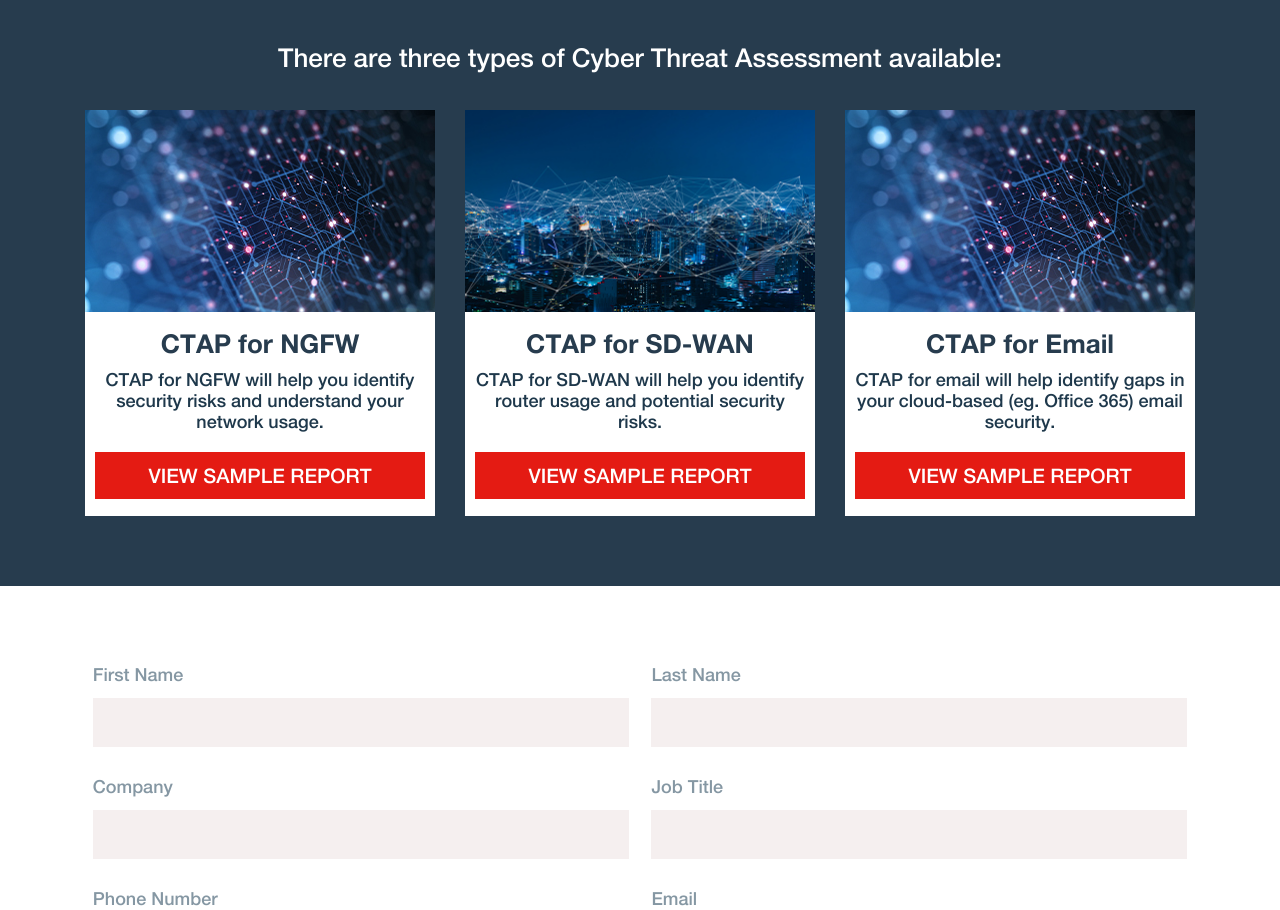
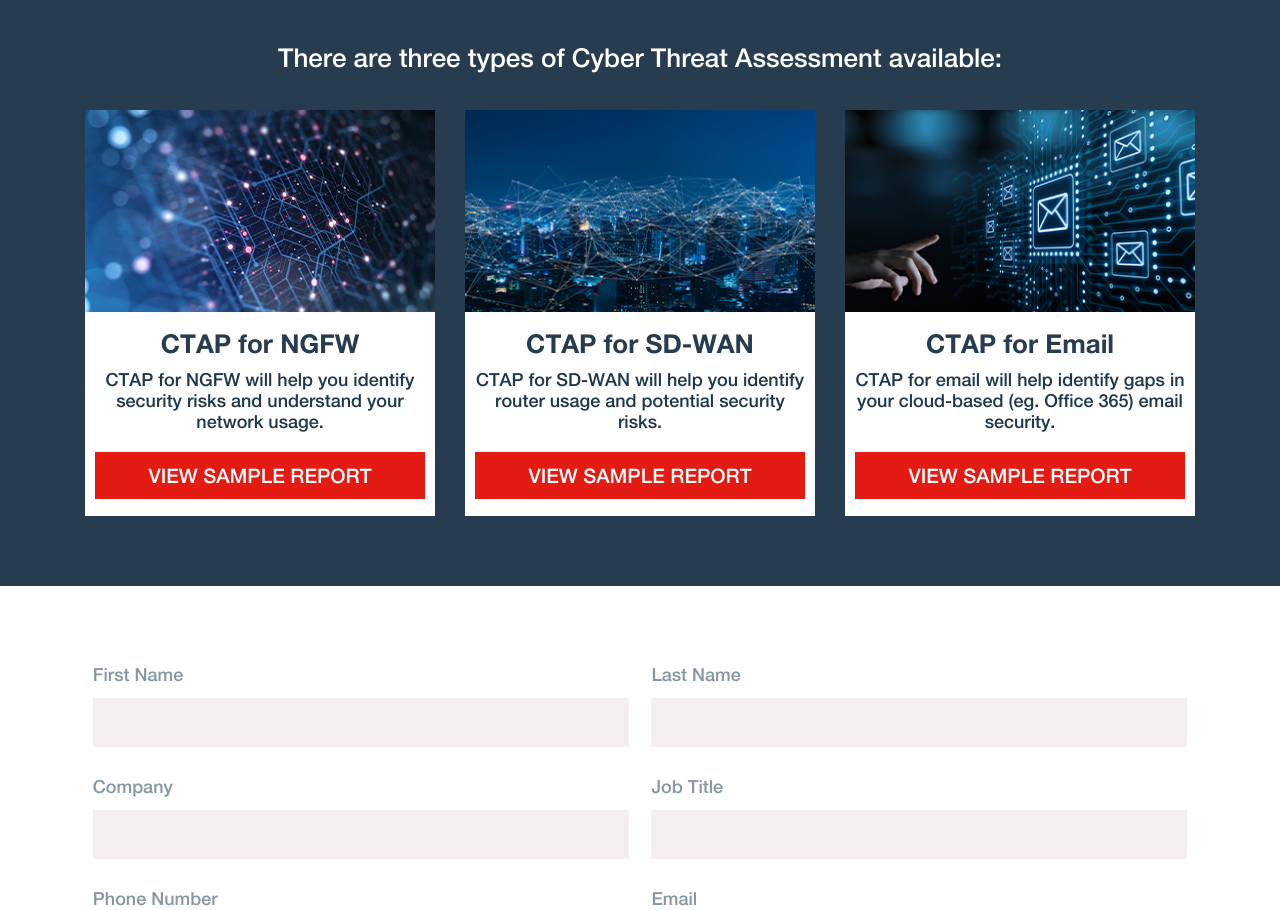
Before and after one commit to thakurayush09/Apc_html, a plain HTML site: page First_landing_paeg/index.html in a window 1280 px wide. Shown: the part 1846-2756 px from the top of the page. Drawn offline with Linux system fonts and the light colour scheme.

Commit message:
images cganged

```diff
--- a/First_landing_paeg/index.html
+++ b/First_landing_paeg/index.html
@@ -186,7 +186,7 @@
 
         <div class="box">
             <figure>
-                <img src="./Src/images/ng.jpg" alt="image">
+                <img src="./Src/images/email.jpg" alt="image">
             </figure>
 
         <div class="text">
```
Also changed, not shown: Seond_landing_page/index.html (+1 -1 lines), Third_landing_page/index.html (+1 -1 lines).
